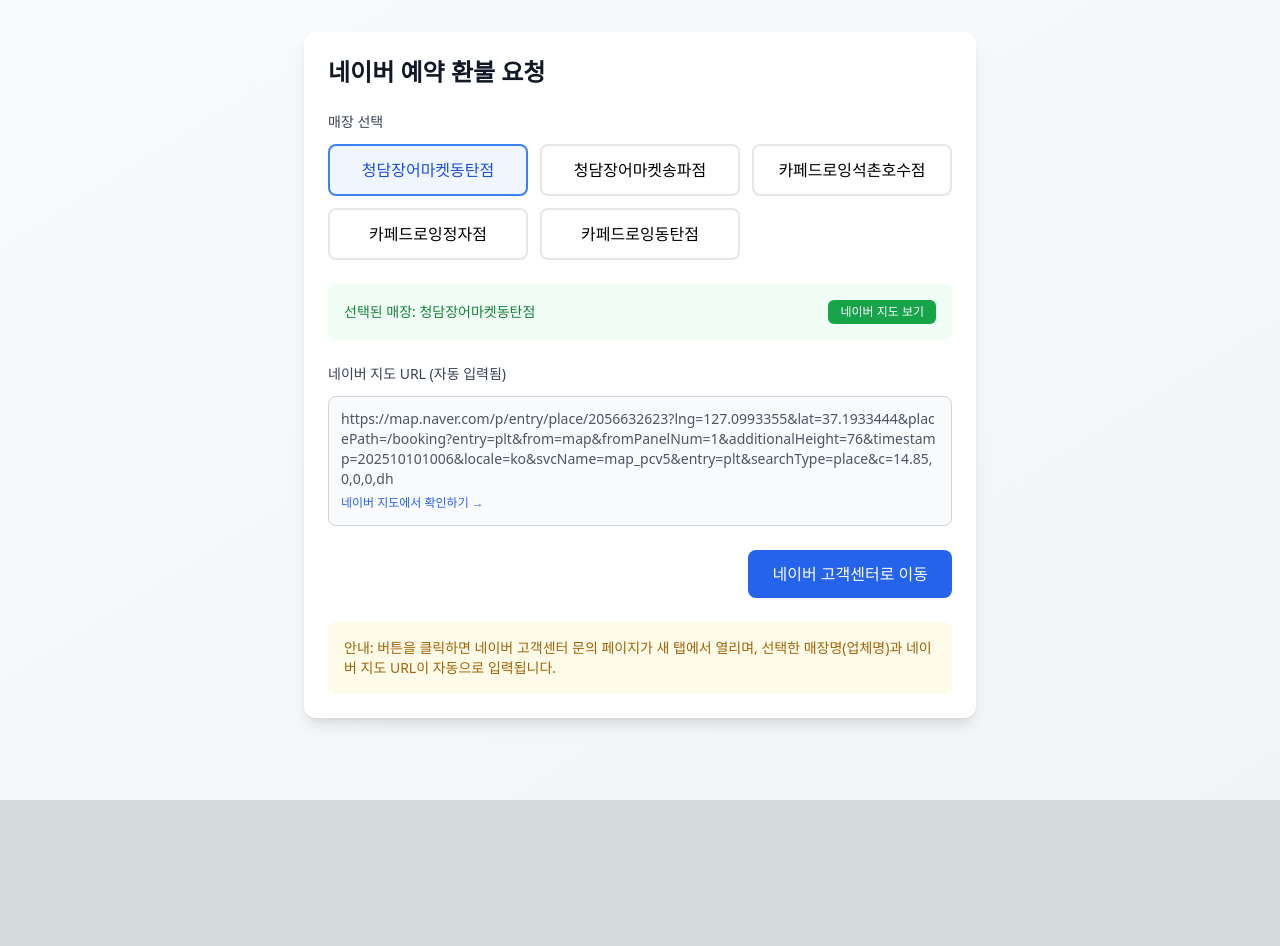
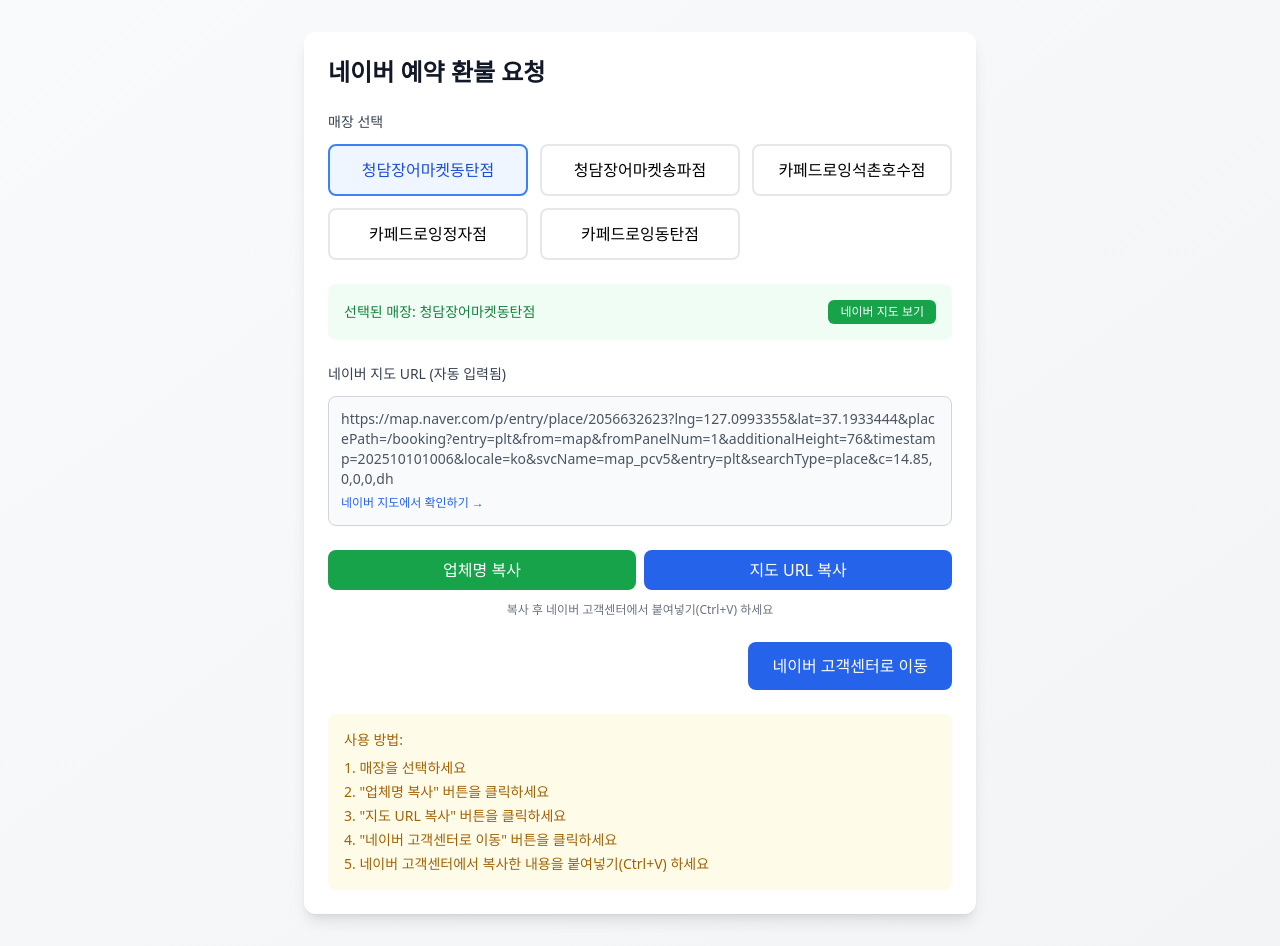
Before and after one commit to senti270/portal, a Next.js app: page /naver-refund in a window 1280 px wide. Both pictures are taken after a click on the button "청담장어마켓동탄점". Before the commit the page ends 800 px from the top, so only its background shows below. Built offline with nearby package versions, Linux system fonts and the light colour scheme.

Commit message:
Fix: Add copy to clipboard functionality for Naver customer service

```diff
--- a/components/NaverRefundRequest.tsx
+++ b/components/NaverRefundRequest.tsx
@@ -63,36 +63,26 @@ export default function NaverRefundRequest() {
     const encodedCompany = encodeURIComponent(selectedStore.name)
     const naverUrl = `https://help.naver.com/inquiry/input.help?categoryNo=15008&serviceNo=30026&lang=ko&message=${encodedMapUrl}&company=${encodedCompany}`
 
-    // 새 탭에서 열기
-    const newWindow = window.open(naverUrl, '_blank')
+    // 네이버 고객센터 열기
+    window.open(naverUrl, '_blank')
 
-    // 네이버 고객센터 페이지가 로드된 후 자동으로 입력하는 코드 추가
-    if (newWindow) {
-      newWindow.addEventListener('load', () => {
-        // URL 파라미터에서 값 추출
-        const urlParams = new URLSearchParams(newWindow.location.search)
-        const message = urlParams.get('message')
-        const company = urlParams.get('company')
+    // 안내 메시지 표시
+    alert(`네이버 고객센터가 열렸습니다!\n\n복사된 내용:\n업체명: ${selectedStore.name}\n네이버 지도 URL: ${mapUrl}\n\n위 내용을 각각 복사해서 입력해주세요.`)
+  }
 
-        // 자동으로 입력
-        setTimeout(() => {
-          try {
-            // 업체명 입력
-            const companyInput = newWindow.document.getElementById('moText1CC') as HTMLInputElement
-            if (companyInput && company) {
-              companyInput.value = decodeURIComponent(company)
-            }
-
-            // 네이버 지도 URL 입력
-            const messageTextarea = newWindow.document.getElementById('moText2CB') as HTMLTextAreaElement
-            if (messageTextarea && message) {
-              messageTextarea.value = decodeURIComponent(message)
-            }
-          } catch (error) {
-            console.log('자동 입력 실패 (CORS 정책):', error)
-          }
-        }, 2000) // 2초 후 실행
-      })
+  const copyToClipboard = async (text: string, label: string) => {
+    try {
+      await navigator.clipboard.writeText(text)
+      alert(`${label}이(가) 클립보드에 복사되었습니다!`)
+    } catch (error) {
+      // 클립보드 API가 지원되지 않는 경우
+      const textArea = document.createElement('textarea')
+      textArea.value = text
+      document.body.appendChild(textArea)
+      textArea.select()
+      document.execCommand('copy')
+      document.body.removeChild(textArea)
+      alert(`${label}이(가) 클립보드에 복사되었습니다!`)
     }
   }
 
@@ -177,13 +167,36 @@ export default function NaverRefundRequest() {
         </div>
       </div>
 
+      {/* 복사 버튼들 */}
+      {selectedStore && (
+        <div className="mb-6 space-y-3">
+          <div className="flex gap-2">
+            <button
+              onClick={() => copyToClipboard(selectedStore.name, '업체명')}
+              className="flex-1 bg-green-600 hover:bg-green-700 text-white px-4 py-2 rounded-lg font-medium transition-all duration-200"
+            >
+              업체명 복사
+            </button>
+            <button
+              onClick={() => copyToClipboard(selectedStore.naverMapUrl || '', '네이버 지도 URL')}
+              className="flex-1 bg-blue-600 hover:bg-blue-700 text-white px-4 py-2 rounded-lg font-medium transition-all duration-200"
+            >
+              지도 URL 복사
+            </button>
+          </div>
+          <p className="text-xs text-gray-500 dark:text-gray-400 text-center">
+            복사 후 네이버 고객센터에서 붙여넣기(Ctrl+V) 하세요
+          </p>
+        </div>
+      )}
+
       {/* 제출 버튼 */}
       <div className="flex justify-end">
         <button
           onClick={handleSubmit}
-          disabled={!selectedStore || !customMessage}
+          disabled={!selectedStore}
           className={`px-6 py-3 rounded-lg font-medium transition-all duration-200 ${
-            selectedStore && customMessage
+            selectedStore
               ? 'bg-blue-600 hover:bg-blue-700 text-white'
               : 'bg-gray-300 dark:bg-gray-600 text-gray-500 dark:text-gray-400 cursor-not-allowed'
           }`}
@@ -195,9 +208,15 @@ export default function NaverRefundRequest() {
       {/* 안내 메시지 */}
       <div className="mt-6 p-4 bg-yellow-50 dark:bg-yellow-900/30 rounded-lg">
         <p className="text-sm text-yellow-700 dark:text-yellow-300">
-          <span className="font-medium">안내:</span> 버튼을 클릭하면 네이버 고객센터 문의 페이지가 새 탭에서 열리며,
-          선택한 매장명(업체명)과 네이버 지도 URL이 자동으로 입력됩니다.
+          <span className="font-medium">사용 방법:</span>
         </p>
+        <ol className="text-sm text-yellow-700 dark:text-yellow-300 mt-2 space-y-1 list-decimal list-inside">
+          <li>매장을 선택하세요</li>
+          <li>"업체명 복사" 버튼을 클릭하세요</li>
+          <li>"지도 URL 복사" 버튼을 클릭하세요</li>
+          <li>"네이버 고객센터로 이동" 버튼을 클릭하세요</li>
+          <li>네이버 고객센터에서 복사한 내용을 붙여넣기(Ctrl+V) 하세요</li>
+        </ol>
       </div>
     </div>
   )
```
